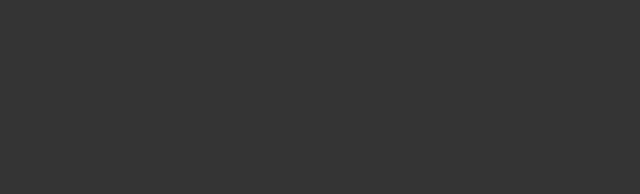
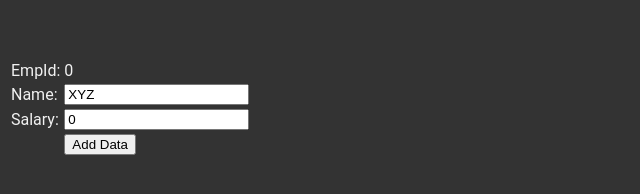
Before and after one commit to arkaonelovemanu/VibratoTestApp, a plain HTML site: page Web/index.html in a window 1280 px wide. Shown: the whole page, without its empty margins (0-640 px from the left). Drawn offline with nearby package versions, Linux system fonts and the light colour scheme.

Commit message:
testing data binding working

```diff
--- a/Web/index.html
+++ b/Web/index.html
@@ -6,5 +6,46 @@
     <link href="assets/css/site.css" rel="stylesheet" />
 </head>
 <body>
+
+    <div ng-app="mainApp" data-ng-controller="CRUDController">
+        <table >
+            <tr>
+                <td>EmpId: </td>
+                <td>
+                    <span>{{ EmpModel.Id }}</span>
+                </td>
+            </tr>
+            <tr>
+                <td>Name:</td>
+                <td>
+                    <input type="text" data-ng-model="EmpModel.Name" />
+                </td>
+            </tr>
+            <tr>
+                <td>Salary:</td>
+                <td>
+                    <input type="number" data-ng-model="EmpModel.Salary" />
+                </td>
+            </tr>
+            <tr>
+                <td></td>
+                <td>
+                    <input type="button" value="Add Data" />
+                </td>
+            </tr>
+        </table>
+    </div>
+
+    <script type="text/javascript">
+        var app = angular.module("mainApp", []);
+
+        app.controller('CRUDController', function ($scope) {
+            $scope.EmpModel = {
+                Id: 0,
+                Salary: 0,
+                Name: 'XYZ',
+            };
+        });
+    </script>
 </body>
 </html>
```
